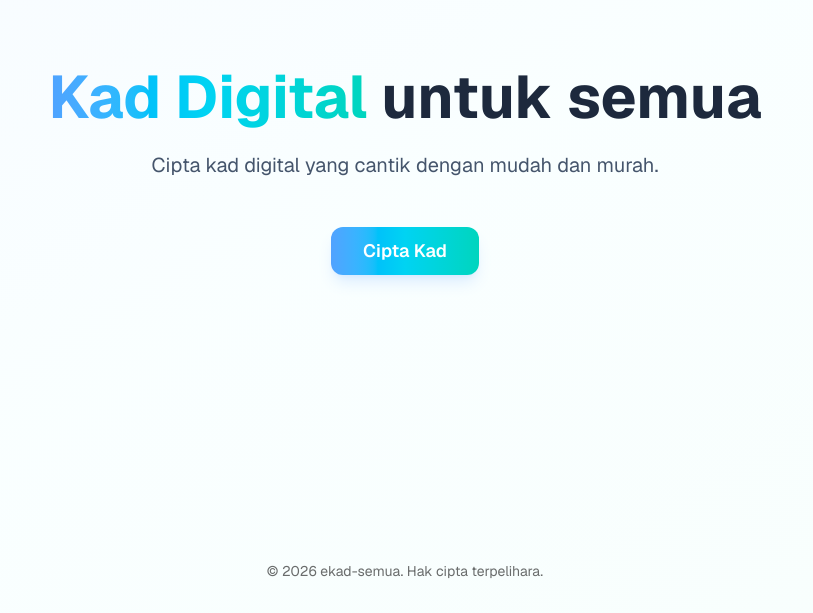
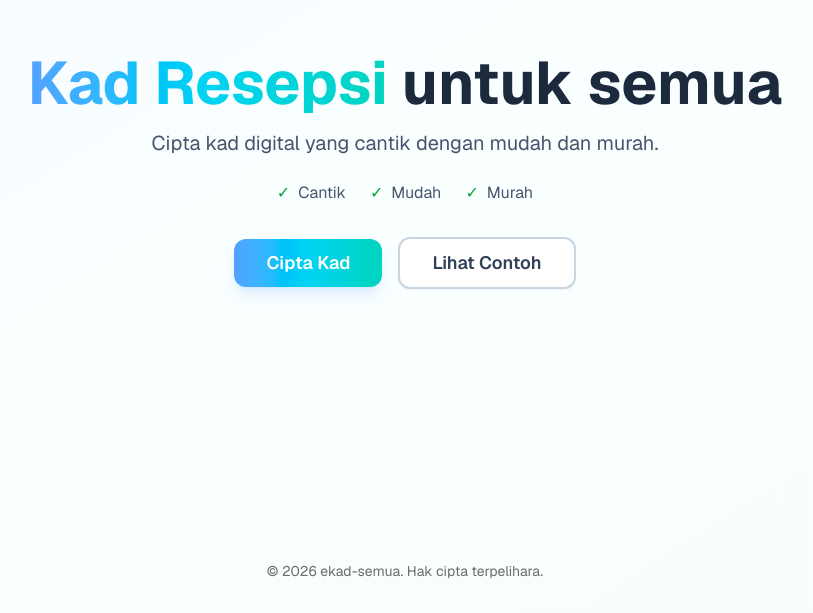
Before and after one commit to Adlifuddin/ekad-semua, a Next.js app: page / in a window 1280 px wide. Shown: the part 187-800 px from the top of the page, without its empty margins (235-1048 px from the left). Built offline with nearby package versions, Linux system fonts and the light colour scheme; no server answers.

Commit message:
feat: enhance landing page - add rotating text and trust indicators

```diff
--- a/src/features/landing/landing-page.tsx
+++ b/src/features/landing/landing-page.tsx
@@ -4,13 +4,29 @@ import { Button } from "@/components/ui/button";
 import Link from "next/link";
 import { useTheme } from "@/contexts/theme-context";
 import { cn } from "@/lib/utils";
+import { useState, useEffect } from "react";
 
 export function LandingPage() {
   const { theme } = useTheme();
+  const [currentTextIndex, setCurrentTextIndex] = useState(0);
+  const [isAnimating, setIsAnimating] = useState(true);
+  const rotatingTexts = ["Pertunangan", "Perkahwinan", "Resepsi"];
+
+  useEffect(() => {
+    const interval = setInterval(() => {
+      setIsAnimating(false);
+      setTimeout(() => {
+        setCurrentTextIndex((prev) => (prev + 1) % rotatingTexts.length);
+        setIsAnimating(true);
+      }, 300); // Brief fade out before changing text
+    }, 2500); // Change every 2.5 seconds
+
+    return () => clearInterval(interval);
+  }, []);
 
   return (
     <div className="flex-1 flex items-center justify-center px-4 sm:px-6 lg:px-8">
-      <div className="max-w-4xl mx-auto text-center space-y-8">
+      <div className="max-w-5xl mx-auto text-center space-y-6">
         {/* Logo */}
         {/* <div className="mb-12">
             <h1 className="text-5xl sm:text-6xl md:text-7xl font-black bg-linear-to-r from-blue-600 via-cyan-600 to-teal-600 bg-clip-text text-transparent tracking-tight">
@@ -19,33 +35,62 @@ export function LandingPage() {
           </div> */}
 
         {/* Main Heading */}
-        <div className="space-y-6">
+        <div className="space-y-4">
           <h2 className="text-4xl sm:text-5xl md:text-6xl font-bold text-slate-800">
             <span
               className={cn(
-                "bg-linear-to-r bg-clip-text text-transparent",
+                "bg-linear-to-r bg-clip-text text-transparent inline-block transition-all duration-300 ease-in-out",
                 theme.gradient.primary,
+                isAnimating
+                  ? "opacity-100 translate-y-0"
+                  : "opacity-0 -translate-y-2",
               )}
             >
-              Kad Digital
+              Kad {rotatingTexts[currentTextIndex]}
             </span>{" "}
             untuk semua
           </h2>
           <p className="text-lg sm:text-xl text-slate-600 max-w-2xl mx-auto">
             Cipta kad digital yang cantik dengan mudah dan murah.
           </p>
+
+          {/* Trust Indicators */}
+          <div className="flex flex-wrap justify-center items-center gap-4 sm:gap-6 pt-2 text-sm sm:text-base text-slate-600">
+            <div className="flex items-center gap-2">
+              <span className="text-green-600">✓</span>
+              <span>Cantik</span>
+            </div>
+            <div className="flex items-center gap-2">
+              <span className="text-green-600">✓</span>
+              <span>Mudah</span>
+            </div>
+            <div className="flex items-center gap-2">
+              <span className="text-green-600">✓</span>
+              <span>Murah</span>
+            </div>
+          </div>
         </div>
 
-        <div className="flex flex-col sm:flex-row gap-4 justify-center items-center pt-4">
+        <div className="flex flex-col sm:flex-row gap-4 justify-center items-center pt-2">
           <Link href="/form">
             <Button
               size="lg"
               className={cn(
                 "bg-linear-to-r text-white font-semibold px-8 py-6 text-lg rounded-lg shadow-lg shadow-blue-200/50 transition-all hover:shadow-xl hover:shadow-blue-300/60 hover:scale-105",
+                "cursor-pointer",
                 theme.gradient.primary,
               )}
             >
               Cipta Kad
+            </Button>
+          </Link>
+          <Link href="/#">
+            <Button
+              size="lg"
+              variant="outline"
+              className="font-semibold px-8 py-6 text-lg rounded-lg border-2 border-slate-300 text-slate-700 hover:border-slate-400 hover:bg-slate-50 transition-all cursor-pointer"
+            >
+              Lihat Contoh
             </Button>
           </Link>
         </div>
--- a/src/features/wedding-form/wedding-card-form.tsx
+++ b/src/features/wedding-form/wedding-card-form.tsx
@@ -393,20 +393,16 @@ export function WeddingCardForm({
                   className="w-full"
                   options={[
                     {
+                      value: "pertunangan",
+                      label: t("eventInfo.eventTypes.engagement"),
+                    },
+                    {
                       value: "perkahwinan",
                       label: t("eventInfo.eventTypes.wedding"),
                     },
                     {
-                      value: "pertunangan",
-                      label: t("eventInfo.eventTypes.engagement"),
-                    },
-                    {
                       value: "resepsi",
                       label: t("eventInfo.eventTypes.reception"),
-                    },
-                    {
-                      value: "akad-nikah",
-                      label: t("eventInfo.eventTypes.nikah"),
                     },
                   ]}
                 />
```
